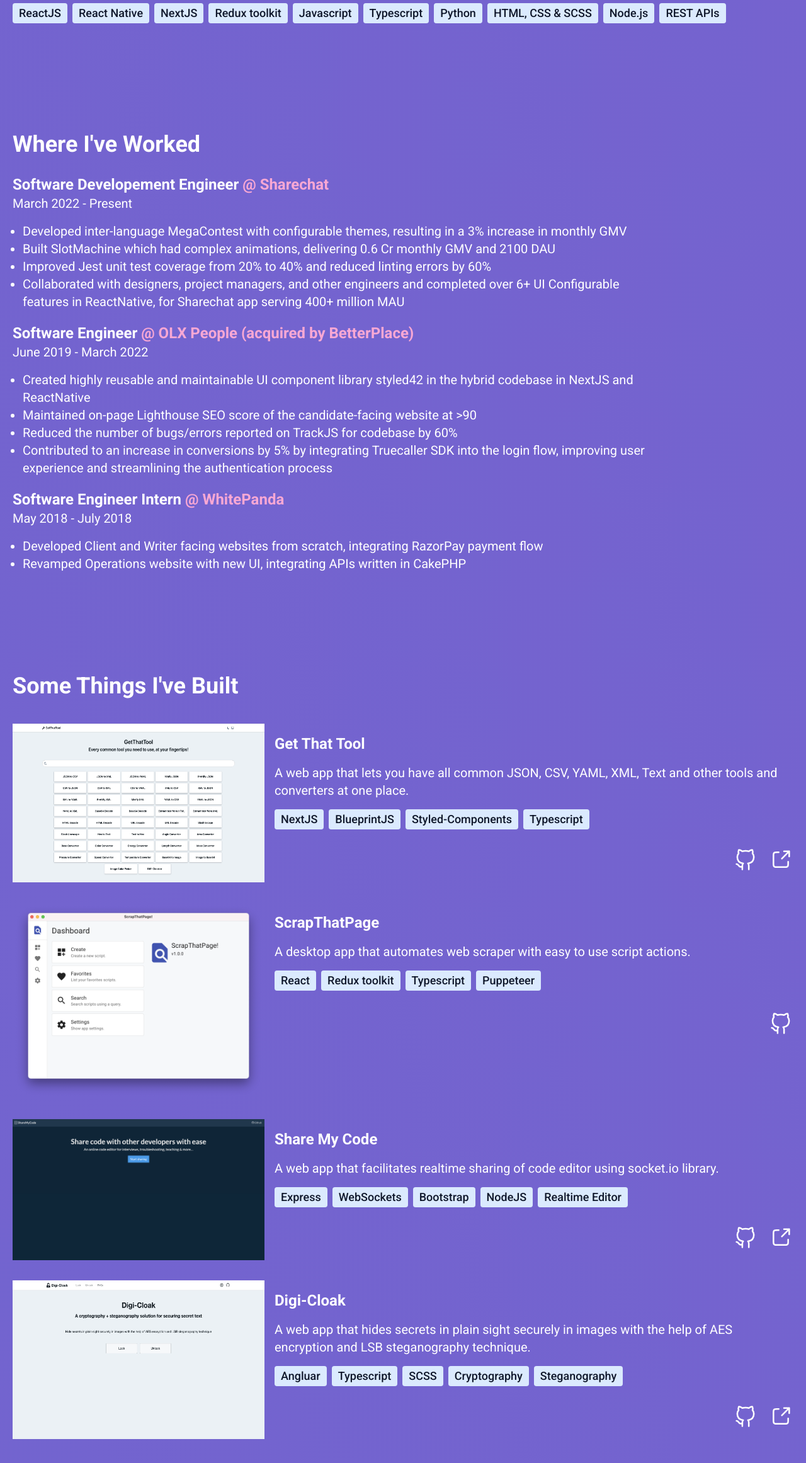
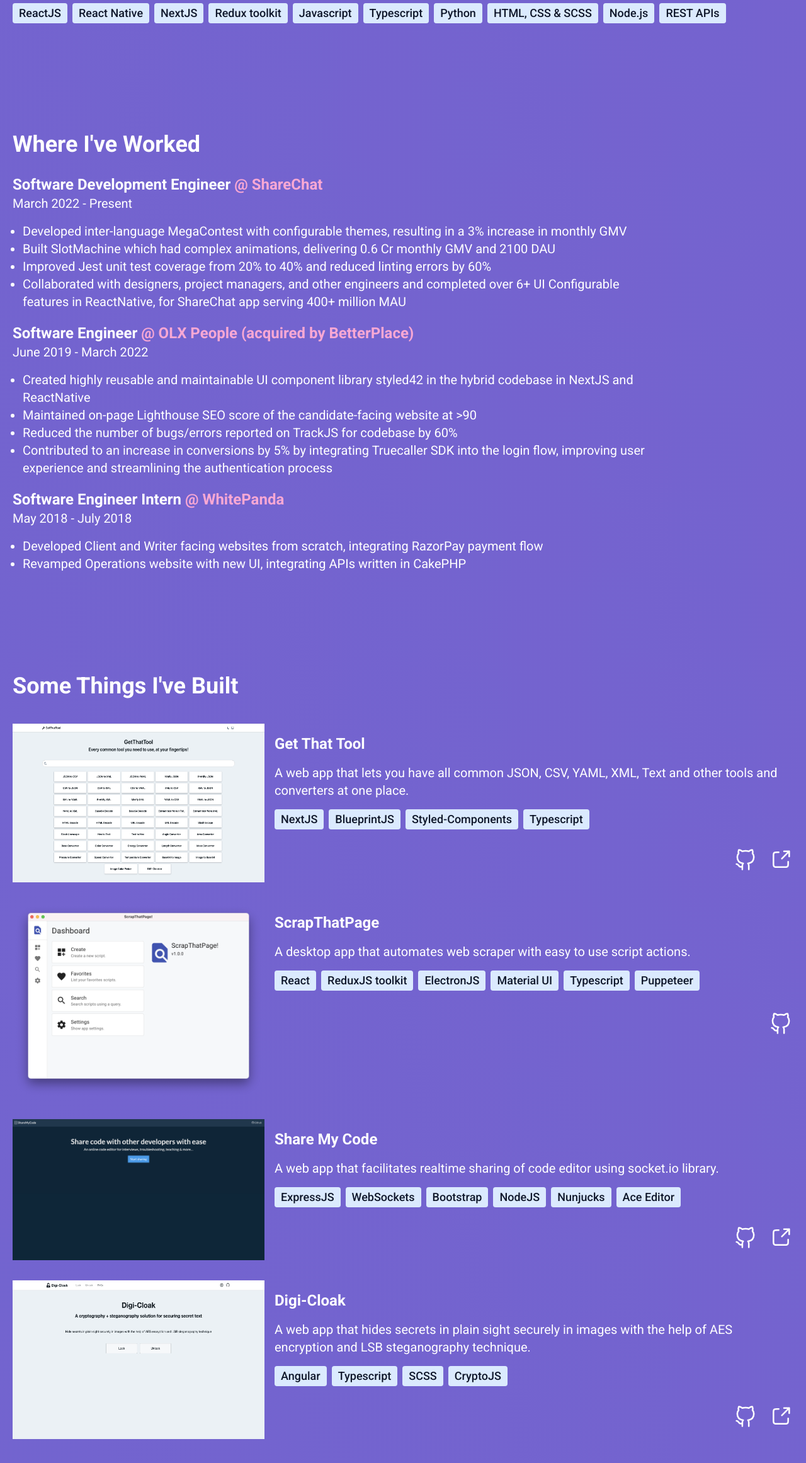
Before and after one commit to kaushalmeena/kaushalmeena.github.io, a website built with Vite: page index.html in a window 1280 px wide. Shown: the part 1219-3542 px from the top of the page at 63% size. Built offline with nearby package versions, Linux system fonts and the light colour scheme.

Commit message:
fix spell errors

```diff
--- a/index.html
+++ b/index.html
@@ -203,7 +203,7 @@
             teams to bring ideas to life. I am always seeking to expand my
             knowledge and stay up-to-date with the latest trends and
             technologies in the industry. <br /><br />
-            Skillset:
+            Skill Set:
           </p>
           <div class="flex flex-wrap mt-2 text-lg font-medium">
             <span class="badge">ReactJS</span>
@@ -223,9 +223,9 @@
         <h3 class="mb-2 text-4xl font-bold text-white max-sm:text-3xl">Where I've Worked</h3>
         <div class="mt-5">
           <div class="text-2xl text-white font-semibold max-sm:text-xl">
-            Software Developement Engineer
+            Software Development Engineer
             <span class="text-pink-300 max-sm:block max-sm:text-lg"
-              >@ Sharechat</span
+              >@ ShareChat</span
             >
           </div>
           <div class="text-xl text-white max-sm:text-base">
@@ -249,7 +249,7 @@
             <li>
               Collaborated with designers, project managers, and other engineers
               and completed over 6+ UI Configurable features in ReactNative, for
-              Sharechat app serving 400+ million MAU
+              ShareChat app serving 400+ million MAU
             </li>
           </ul>
         </div>
@@ -389,7 +389,7 @@
         </div>
         <div class="flex max-sm:flex-col mt-8">
           <img
-            alt="ScraptThatPage"
+            alt="ScrapThatPage"
             src="/projects/project2.png"
             class="w-[400px] mr-4"
           />
@@ -403,7 +403,9 @@
             </p>
             <div class="flex flex-wrap mt-4 text-lg font-medium">
               <span class="badge">React</span>
-              <span class="badge">Redux toolkit</span>
+              <span class="badge">ReduxJS toolkit</span>
+              <span class="badge">ElectronJS</span>
+              <span class="badge">Material UI</span>
               <span class="badge">Typescript</span>
               <span class="badge">Puppeteer</span>
             </div>
@@ -451,11 +453,12 @@
               socket.io library.
             </p>
             <div class="flex flex-wrap mt-4 text-lg font-medium">
-              <span class="badge">Express</span>
+              <span class="badge">ExpressJS</span>
               <span class="badge">WebSockets</span>
               <span class="badge">Bootstrap</span>
               <span class="badge">NodeJS</span>
-              <span class="badge">Realtime Editor</span>
+              <span class="badge">Nunjucks</span>
+              <span class="badge">Ace Editor</span>
             </div>
             <div class="flex items-center justify-end max-sm:justify-center text-white mt-4 gap-4">
               <a
@@ -526,11 +529,10 @@
               with the help of AES encryption and LSB steganography technique.
             </p>
             <div class="flex flex-wrap mt-4 text-lg font-medium">
-              <span class="badge">Angluar</span>
+              <span class="badge">Angular</span>
               <span class="badge">Typescript</span>
               <span class="badge">SCSS</span>
-              <span class="badge">Cryptography</span>
-              <span class="badge">Steganography</span>
+              <span class="badge">CryptoJS</span>
             </div>
             <div class="flex items-center justify-end max-sm:justify-center text-white mt-4 gap-4">
               <a
```
